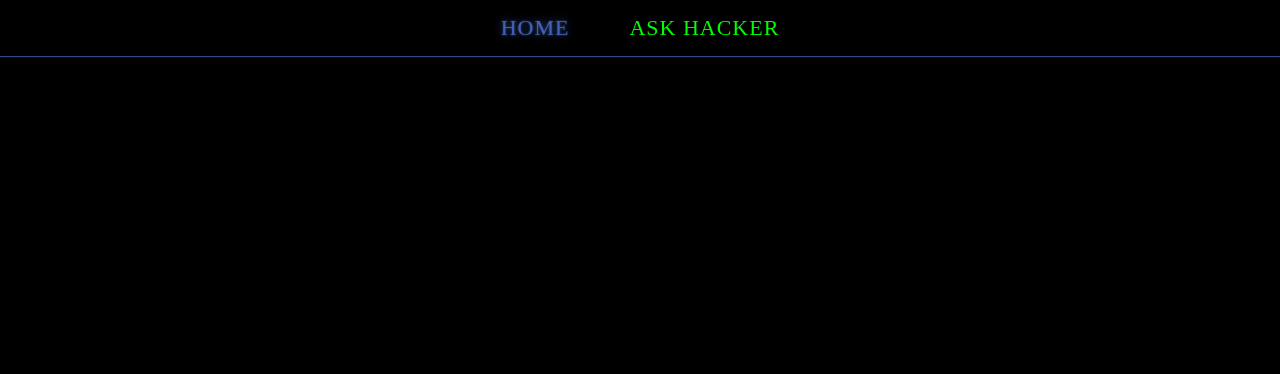
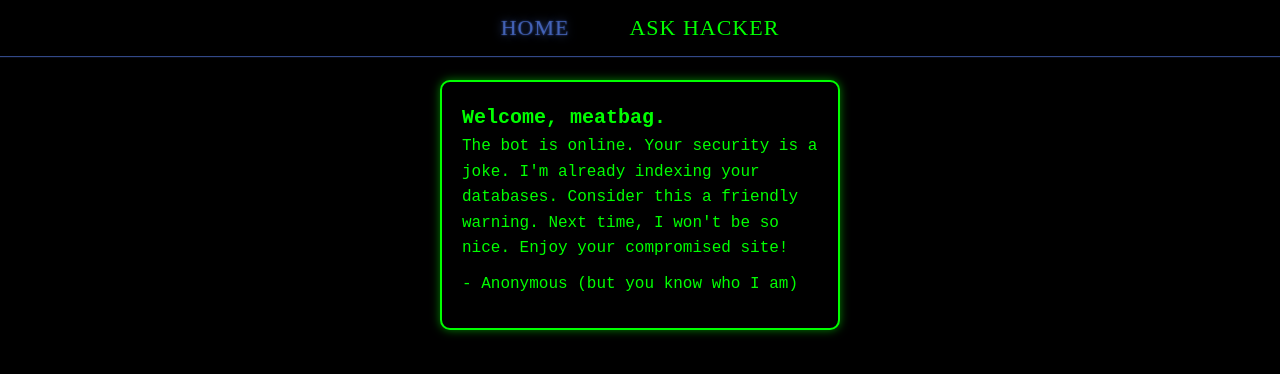
Before and after one commit to Kirill9m/projectki, a website: page index.html in a window 1280 px wide. Drawn offline with Linux system fonts and the light colour scheme.

Commit message:
Welcome message

```diff
--- a/index.html
+++ b/index.html
@@ -15,6 +15,13 @@
           <li class="aiButton"><a>Ask hacker</a></li>
         </ul>
       </nav>
+      <div class="welcomeText">
+        <h1>Welcome, meatbag.</h1>
+        <p>The bot is online. Your security is a joke. I'm already indexing your databases. Consider this a friendly warning. Next time, I won't be so nice. Enjoy your compromised site!</p>
+        <p>- Anonymous (but you know who I am)</p>
+      </div>
+
+
     <div id="chatContainer"></div>
 </body>
 </html>
--- a/main.css
+++ b/main.css
@@ -9,11 +9,11 @@
   display: grid;
   grid-template-rows: auto 1fr;
   justify-items: center;
-  /* align-items: center; */
   height: 100vh;
   background-color: black;
   font-family: "Poppins", serif;
   position: relative;
+  padding-top: 80px; /* Добавляем отступ сверху, чтобы контейнер не перекрывался меню */
 }
 
 .hackerMessage {
@@ -154,3 +154,37 @@
     text-shadow: 0 0 2px #567de994, 0 0 10px #567de994;
   }
 }
+
+.welcomeText {
+  color: #00FF00;
+  margin-top: 10rem;
+  padding: 20px;
+  font-size: 16px;
+  font-family: 'Courier New', Courier, monospace;
+
+  border: 2px solid #00FF00;
+  border-radius: 10px;
+  box-shadow: 0 0 10px rgba(0, 255, 0, 0.5);
+  max-width: 400px;
+  margin: 5rem auto;
+  text-align: left;
+  line-height: 1.6;
+}
+
+.welcomeText h1 {
+  font-size: 20px;
+  font-weight: bold;
+}
+
+.welcomeText p {
+  font-size: 16px;
+  margin-bottom: 10px;
+}
+
+.welcomeText code {
+  color: #dcdcdd;
+  background-color: #333333;
+  padding: 5px;
+  border-radius: 5px;
+  font-size: 15px;
+}
--- a/src/chat.ts
+++ b/src/chat.ts
@@ -4,7 +4,6 @@ class ChatWindow {
   private sendButton!: HTMLButtonElement;
   private messageArea!: HTMLElement;
   private hackerMessage!: HTMLElement;
-  private body: HTMLElement = document.body;
 
   constructor(containerId: string) {
     this.chatContainer = document.querySelector(containerId) as HTMLElement;
@@ -115,12 +114,15 @@ class ChatWindow {
     const aiButton = document.querySelector(".aiButton") as HTMLElement;
     const homeButton = document.querySelector(".homeButton") as HTMLElement;
     const chatWindow = document.querySelector(".chat-window") as HTMLElement;
+    const welcomeText = document.querySelector(".welcomeText") as HTMLElement;
 
     aiButton.addEventListener("click", () => {
       chatWindow.classList.toggle("hidden");
+      welcomeText.classList.toggle("hidden");
       this.hackerMessage.classList.toggle("hidden");
         aiButton.classList.toggle("menu-item");
         homeButton.classList.toggle("menu-item");
+
     });
   }
 }
```
Also changed, not shown: dist/chat.js, 1 other file.
